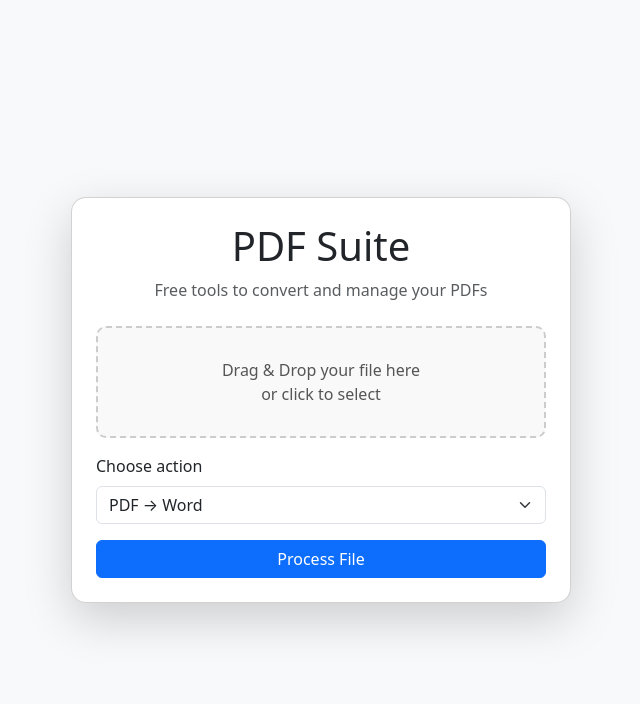
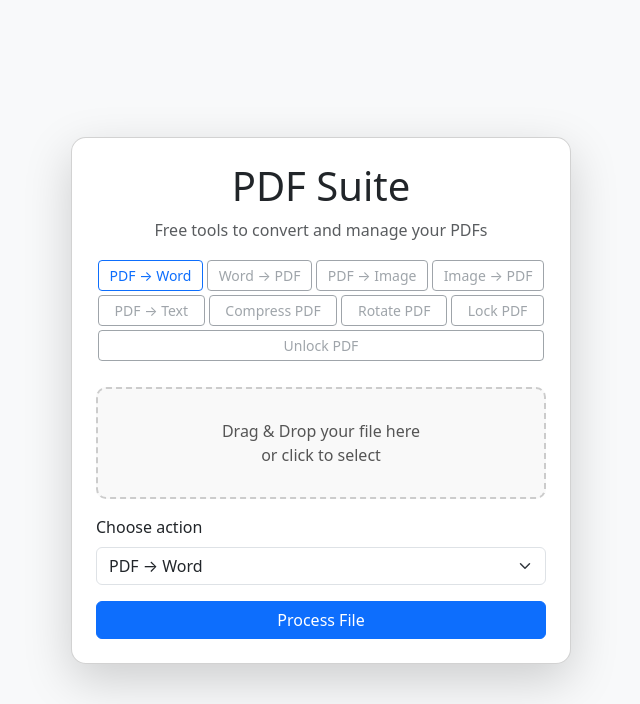
Before and after one commit to matthewmammoliti1234-hue/PDF-PROJECT, a Flask app: page / in a window 1280 px wide. Shown: the top 704 px of the page, without its empty margins (319-959 px from the left). Run offline with Flask 3, Linux system fonts and the light colour scheme; some libraries are stand-ins or nearby versions.

Commit message:
Add tool menu buttons for PDF conversion options

```diff
--- a/templates/index.html
+++ b/templates/index.html
@@ -27,6 +27,10 @@
         #file { display: none; }
         #degrees-container { display: none; }
         #password-container { display: none; }
+        .tool-menu .btn {
+            margin: 2px;
+            flex: 1 1 auto;
+        }
     </style>
 </head>
 <body class="bg-light d-flex align-items-center justify-content-center vh-100">
@@ -34,7 +38,20 @@
 <div class="container">
     <div class="card shadow-lg p-4 mx-auto" style="max-width:500px; border-radius:15px;">
         <h1 class="text-center mb-2">PDF Suite</h1>
-        <p class="text-center text-muted mb-4">Free tools to convert and manage your PDFs</p>
+        <p class="text-center text-muted mb-3">Free tools to convert and manage your PDFs</p>
+
+        <!-- Tool Menu -->
+        <div class="tool-menu d-flex flex-wrap justify-content-center mb-4">
+            <a href="/pdf-to-word" class="btn btn-outline-primary btn-sm">PDF → Word</a>
+            <a href="#" class="btn btn-outline-secondary btn-sm disabled">Word → PDF</a>
+            <a href="#" class="btn btn-outline-secondary btn-sm disabled">PDF → Image</a>
+            <a href="#" class="btn btn-outline-secondary btn-sm disabled">Image → PDF</a>
+            <a href="#" class="btn btn-outline-secondary btn-sm disabled">PDF → Text</a>
+            <a href="#" class="btn btn-outline-secondary btn-sm disabled">Compress PDF</a>
+            <a href="#" class="btn btn-outline-secondary btn-sm disabled">Rotate PDF</a>
+            <a href="#" class="btn btn-outline-secondary btn-sm disabled">Lock PDF</a>
+            <a href="#" class="btn btn-outline-secondary btn-sm disabled">Unlock PDF</a>
+        </div>
 
         <!-- Alert Area -->
         <div id="alert-area"></div>
```
